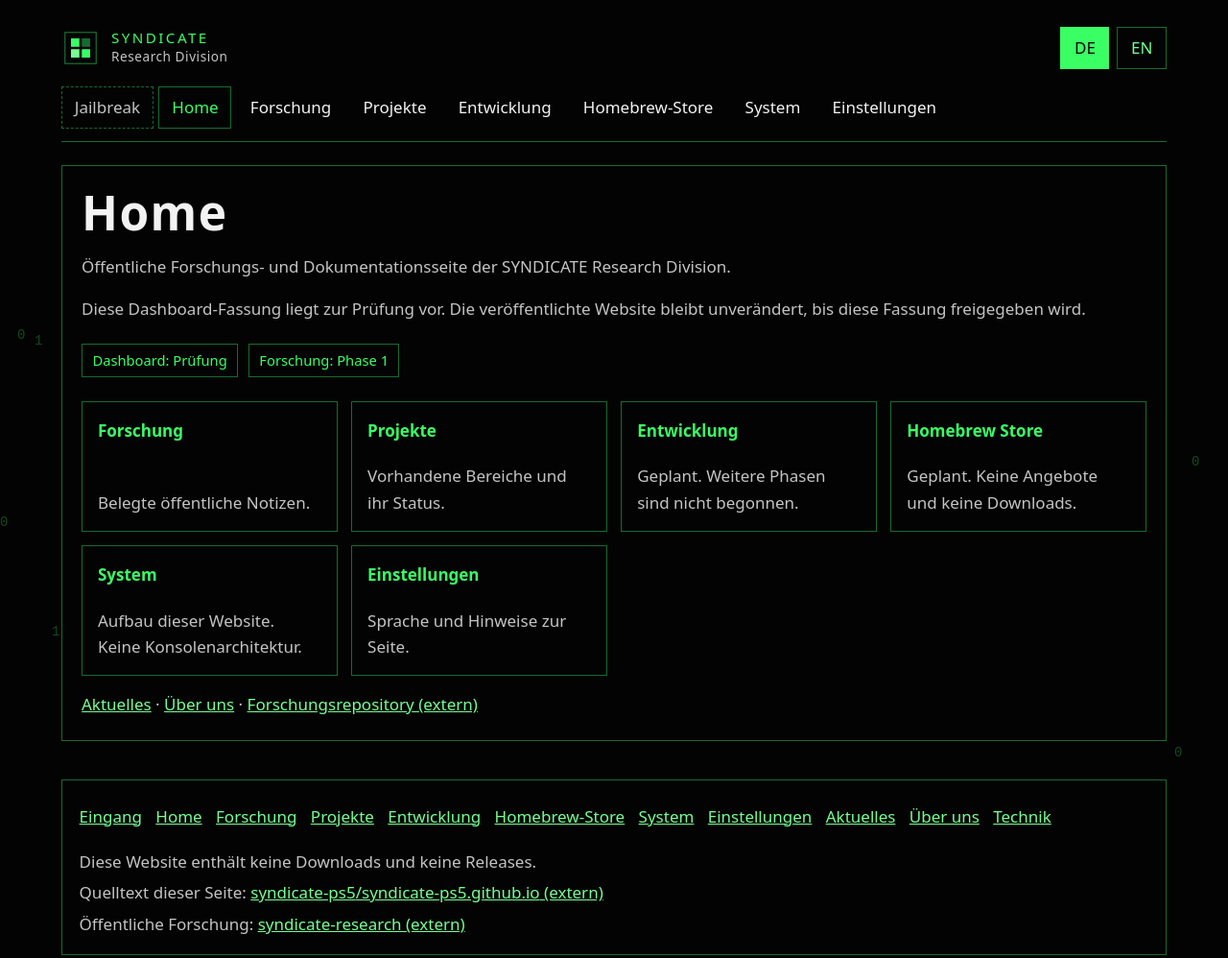
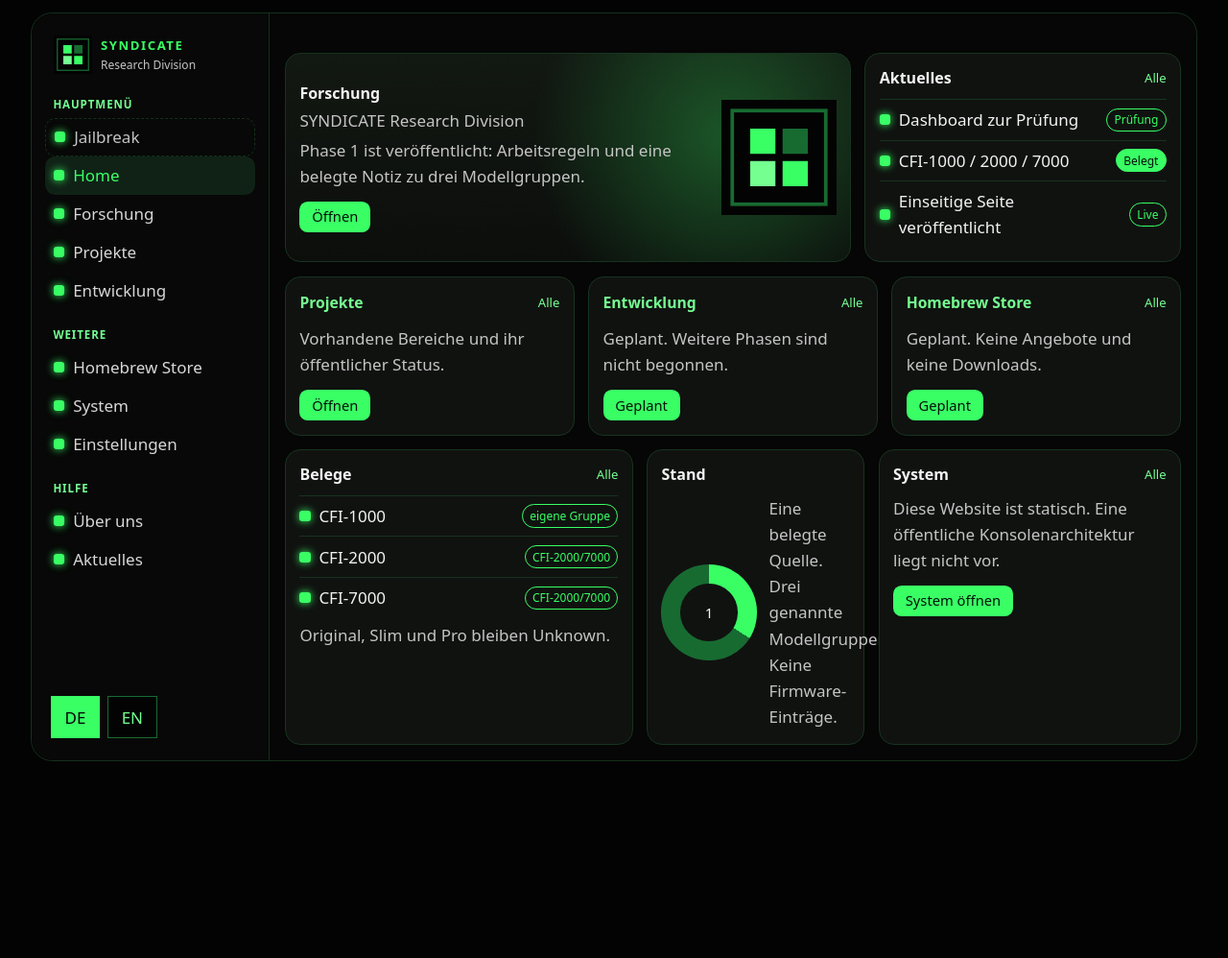
Before and after one commit to syndicate-ps5/syndicate-ps5.github.io, a plain HTML site: page dashboard.html in a window 1280 px wide. Shown: the whole page at 96% size. After the commit the page ends 813 px from the top, so only its background shows below. Drawn offline with Linux system fonts and the light colour scheme.

Commit message:
Baue das Dashboard im Raster der Vorlage.
Seitenleiste, große Karte und Felder nutzen SYNDICATE und Grün. Bestehende Seiten bleiben verlinkt.

Co-authored-by: syndicate-ps5 <syndicate-ps5@users.noreply.github.com>

```diff
--- a/assets/css/style.css
+++ b/assets/css/style.css
@@ -481,6 +481,292 @@ ul {
   }
 }
 
+body.dash .rain {
+  display: none;
+}
+
+.shell {
+  position: relative;
+  z-index: 1;
+  width: min(76rem, calc(100% - 1.25rem));
+  margin: 0.8rem auto 1.2rem;
+  min-height: calc(100vh - 2rem);
+  display: grid;
+  grid-template-columns: 15.5rem 1fr;
+  background: #050605;
+  border: 1px solid #14301c;
+  border-radius: 1.4rem;
+  overflow: hidden;
+}
+
+.side {
+  background: #070807;
+  border-right: 1px solid #14301c;
+  padding: 1.1rem 0.85rem 1rem;
+  display: flex;
+  flex-direction: column;
+  gap: 1rem;
+}
+
+.side-brand {
+  display: flex;
+  align-items: center;
+  gap: 0.65rem;
+  color: var(--text);
+  text-decoration: none;
+  min-height: 2.75rem;
+  padding: 0.2rem 0.45rem;
+}
+
+.side-brand strong {
+  display: block;
+  color: var(--accent);
+  letter-spacing: 0.12em;
+  font-size: 0.82rem;
+}
+
+.side-brand span {
+  color: var(--muted);
+  font-size: 0.75rem;
+}
+
+.side h2 {
+  margin: 0.2rem 0 0.35rem;
+  padding: 0 0.55rem;
+  color: var(--accent-soft);
+  font-size: 0.72rem;
+  letter-spacing: 0.08em;
+  text-transform: uppercase;
+}
+
+.side a,
+.side button.nav-placeholder {
+  display: flex;
+  align-items: center;
+  gap: 0.55rem;
+  width: 100%;
+  min-height: 2.5rem;
+  padding: 0.35rem 0.6rem;
+  border: 0;
+  border-radius: 0.65rem;
+  background: transparent;
+  color: #d7d7d7;
+  text-decoration: none;
+  text-align: left;
+  font: inherit;
+}
+
+.side a[aria-current="page"] {
+  color: var(--accent);
+  background: #102216;
+}
+
+.side button.nav-placeholder {
+  color: var(--muted);
+  border: 1px dashed #14301c;
+  cursor: default;
+}
+
+.mark-dot {
+  width: 0.7rem;
+  height: 0.7rem;
+  border-radius: 0.2rem;
+  background: var(--accent);
+  box-shadow: 0 0 8px #39ff65;
+  flex: 0 0 auto;
+}
+
+.side .langs {
+  margin-top: auto;
+  padding: 0.4rem;
+}
+
+.stage {
+  padding: 1rem;
+  display: flex;
+  flex-direction: column;
+  gap: 0.9rem;
+}
+
+.dash-top,
+.dash-mid,
+.dash-bot {
+  display: grid;
+  gap: 0.9rem;
+}
+
+.dash-top {
+  grid-template-columns: 1.7fr 0.95fr;
+}
+
+.dash-mid {
+  grid-template-columns: repeat(3, 1fr);
+}
+
+.dash-bot {
+  grid-template-columns: 1.15fr 0.72fr 1fr;
+}
+
+.dcard {
+  background: #101210;
+  border: 1px solid #17331f;
+  border-radius: 1rem;
+  padding: 0.9rem;
+  min-width: 0;
+}
+
+.dhead {
+  display: flex;
+  justify-content: space-between;
+  align-items: center;
+  gap: 0.6rem;
+  margin-bottom: 0.7rem;
+}
+
+.dhead h2,
+.hero h2 {
+  margin: 0;
+  color: var(--text);
+  font-size: 1rem;
+}
+
+.dhead a,
+.more {
+  color: var(--accent-soft);
+  font-size: 0.82rem;
+  text-decoration: none;
+}
+
+.hero {
+  display: grid;
+  grid-template-columns: 1fr 9rem;
+  gap: 0.8rem;
+  align-items: center;
+  min-height: 13rem;
+  background:
+    radial-gradient(circle at 78% 40%, rgba(57, 255, 101, 0.28), transparent 42%),
+    linear-gradient(180deg, #121812, #0c0e0c);
+}
+
+.hero p,
+.dcard p,
+.dcard li {
+  color: var(--muted);
+  margin: 0.25rem 0 0;
+}
+
+.hero-mark {
+  width: 7.5rem;
+  height: 7.5rem;
+  justify-self: end;
+}
+
+.pill {
+  display: inline-flex;
+  align-items: center;
+  min-height: 2rem;
+  margin-top: 0.8rem;
+  padding: 0.25rem 0.8rem;
+  border-radius: 0.55rem;
+  background: var(--accent);
+  color: #041208;
+  text-decoration: none;
+  font-size: 0.92rem;
+}
+
+.uprow,
+.srcrow {
+  display: grid;
+  grid-template-columns: auto 1fr auto;
+  gap: 0.55rem;
+  align-items: center;
+  padding: 0.45rem 0;
+  border-top: 1px solid #17331f;
+  color: var(--text);
+  text-decoration: none;
+}
+
+.badge {
+  border: 1px solid var(--accent);
+  color: var(--accent);
+  border-radius: 999px;
+  padding: 0.1rem 0.45rem;
+  font-size: 0.75rem;
+}
+
+.badge.solid {
+  background: var(--accent);
+  color: #041208;
+}
+
+.mini h3 {
+  margin: 0;
+  color: var(--accent-soft);
+  font-size: 0.98rem;
+}
+
+.ring-wrap {
+  display: grid;
+  grid-template-columns: 6.2rem minmax(0, 1fr);
+  gap: 0.8rem;
+  align-items: center;
+}
+
+.ring-wrap p {
+  margin: 0;
+  min-width: 0;
+}
+
+.ring {
+  width: 6.2rem;
+  height: 6.2rem;
+  border-radius: 50%;
+  background: conic-gradient(var(--accent) 0 34%, #176b31 34% 100%);
+  display: grid;
+  place-items: center;
+}
+
+.ring span {
+  width: 3.7rem;
+  height: 3.7rem;
+  border-radius: 50%;
+  background: #101210;
+  display: grid;
+  place-items: center;
+  color: var(--text);
+  font-size: 0.95rem;
+}
+
+.dash-menu {
+  display: none;
+}
+
+@media (max-width: 62rem) {
+  .shell {
+    grid-template-columns: 1fr;
+  }
+
+  .side {
+    display: none;
+    border-right: 0;
+    border-bottom: 1px solid #14301c;
+  }
+
+  .shell.nav-open .side {
+    display: flex;
+  }
+
+  .dash-menu {
+    display: inline-flex;
+  }
+
+  .dash-top,
+  .dash-mid,
+  .dash-bot {
+    grid-template-columns: 1fr;
+  }
+}
+
 @media (prefers-reduced-motion: reduce) {
   .rain {
     display: none;
--- a/assets/js/site.js
+++ b/assets/js/site.js
@@ -56,6 +56,8 @@
       var open = menu.getAttribute("aria-expanded") !== "true";
       menu.setAttribute("aria-expanded", open ? "true" : "false");
       nav.classList.toggle("is-open", open);
+      var shell = document.querySelector(".shell");
+      if (shell) shell.classList.toggle("nav-open", open);
       menu.setAttribute("aria-label", open ? labels[lang()].menuClose : labels[lang()].menuOpen);
     });
   }
--- a/dashboard.html
+++ b/dashboard.html
@@ -21,60 +21,103 @@
       } catch (error) {}
     </script>
   </head>
-  <body>
-    <canvas class="rain" aria-hidden="true"></canvas>
+  <body class="dash">
     <a class="skip" href="#inhalt"><span data-lang="de">Zum Inhalt</span><span data-lang="en">Skip to content</span></a>
-    <header class="top">
-      <div class="top-bar">
-        <a class="brand" href="index.html">
-          <img class="mark" src="assets/img/mark.svg" width="40" height="40" alt="">
-          <span>
-            <span class="word">SYNDICATE</span>
-            <span class="division">Research Division</span>
-          </span>
+    <div class="shell">
+      <aside class="side" id="nav">
+        <a class="side-brand" href="index.html">
+          <img class="mark" src="assets/img/mark.svg" width="36" height="36" alt="">
+          <span><strong>SYNDICATE</strong><span>Research Division</span></span>
         </a>
-        <div class="tools">
-          <button class="menu" type="button" aria-expanded="false" aria-controls="nav"><span data-lang="de">Menü</span><span data-lang="en">Menu</span></button>
+        <div>
+          <h2><span data-lang="de">Hauptmenü</span><span data-lang="en">Main menu</span></h2>
+          <button class="nav-placeholder" type="button" aria-disabled="true"><i class="mark-dot"></i><span data-lang="de">Jailbreak</span><span data-lang="en">Jailbreak</span></button>
+          <a href="dashboard.html" aria-current="page"><i class="mark-dot"></i>Home</a>
+          <a href="research.html"><i class="mark-dot"></i><span data-lang="de">Forschung</span><span data-lang="en">Research</span></a>
+          <a href="projects.html"><i class="mark-dot"></i><span data-lang="de">Projekte</span><span data-lang="en">Projects</span></a>
+          <a href="development.html"><i class="mark-dot"></i><span data-lang="de">Entwicklung</span><span data-lang="en">Development</span></a>
+        </div>
+        <div>
+          <h2><span data-lang="de">Weitere</span><span data-lang="en">Other</span></h2>
+          <a href="homebrew.html"><i class="mark-dot"></i>Homebrew Store</a>
+          <a href="system.html"><i class="mark-dot"></i>System</a>
+          <a href="settings.html"><i class="mark-dot"></i><span data-lang="de">Einstellungen</span><span data-lang="en">Settings</span></a>
+        </div>
+        <div>
+          <h2><span data-lang="de">Hilfe</span><span data-lang="en">Help</span></h2>
+          <a href="about.html"><i class="mark-dot"></i><span data-lang="de">Über uns</span><span data-lang="en">About</span></a>
+          <a href="updates.html"><i class="mark-dot"></i><span data-lang="de">Aktuelles</span><span data-lang="en">Updates</span></a>
+        </div>
         <div class="langs" role="group">
           <button class="lang" type="button" data-set-lang="de">DE</button>
           <button class="lang" type="button" data-set-lang="en">EN</button>
         </div>
+      </aside>
+      <main class="stage" id="inhalt">
+        <div class="dhead">
+          <button class="menu dash-menu" type="button" aria-expanded="false" aria-controls="nav"><span data-lang="de">Menü</span><span data-lang="en">Menu</span></button>
+          <span></span>
         </div>
+        <section class="dash-top">
+          <article class="dcard hero">
+            <div>
+              <h2><span data-lang="de">Forschung</span><span data-lang="en">Research</span></h2>
+              <p>SYNDICATE Research Division</p>
+              <p><span data-lang="de">Phase 1 ist veröffentlicht: Arbeitsregeln und eine belegte Notiz zu drei Modellgruppen.</span><span data-lang="en">Phase 1 is published: working rules and one sourced note on three model groups.</span></p>
+              <a class="pill" href="research.html"><span data-lang="de">Öffnen</span><span data-lang="en">Open</span></a>
             </div>
-      <nav id="nav" class="nav" data-current="dashboard.html"><button class="nav-placeholder" type="button" aria-disabled="true"><span data-lang="de">Jailbreak</span><span data-lang="en">Jailbreak</span></button><a href="dashboard.html" aria-current="page"><span data-lang="de">Home</span><span data-lang="en">Home</span></a><a href="research.html"><span data-lang="de">Forschung</span><span data-lang="en">Research</span></a><a href="projects.html"><span data-lang="de">Projekte</span><span data-lang="en">Projects</span></a><a href="development.html"><span data-lang="de">Entwicklung</span><span data-lang="en">Development</span></a><a href="homebrew.html"><span data-lang="de">Homebrew-Store</span><span data-lang="en">Homebrew Store</span></a><a href="system.html"><span data-lang="de">System</span><span data-lang="en">System</span></a><a href="settings.html"><span data-lang="de">Einstellungen</span><span data-lang="en">Settings</span></a></nav>
-    </header>
-    <main class="frame" id="inhalt">
-      <section class="panel">
-        <h1>Home</h1>
-        <p><span data-lang="de">Öffentliche Forschungs- und Dokumentationsseite der SYNDICATE Research Division.</span><span data-lang="en">Public research and documentation site of the SYNDICATE Research Division.</span></p>
-        <p class="note"><span data-lang="de">Diese Dashboard-Fassung liegt zur Prüfung vor. Die veröffentlichte Website bleibt unverändert, bis diese Fassung freigegeben wird.</span><span data-lang="en">This dashboard version is ready for review. The published website stays unchanged until this version is approved.</span></p>
-        <p>
-          <span class="status"><span data-lang="de">Dashboard: Prüfung</span><span data-lang="en">Dashboard: in review</span></span>
-          <span class="status"><span data-lang="de">Forschung: Phase 1</span><span data-lang="en">Research: phase 1</span></span>
-        </p>
-        <div class="tile-grid">
-          <a class="tile" href="research.html"><strong><span data-lang="de">Forschung</span><span data-lang="en">Research</span></strong><p><span data-lang="de">Belegte öffentliche Notizen.</span><span data-lang="en">Sourced public notes.</span></p></a>
-          <a class="tile" href="projects.html"><strong><span data-lang="de">Projekte</span><span data-lang="en">Projects</span></strong><p><span data-lang="de">Vorhandene Bereiche und ihr Status.</span><span data-lang="en">Existing areas and their status.</span></p></a>
-          <a class="tile" href="development.html"><strong><span data-lang="de">Entwicklung</span><span data-lang="en">Development</span></strong><p><span data-lang="de">Geplant. Weitere Phasen sind nicht begonnen.</span><span data-lang="en">Planned. Further phases have not started.</span></p></a>
-          <a class="tile" href="homebrew.html"><strong>Homebrew Store</strong><p><span data-lang="de">Geplant. Keine Angebote und keine Downloads.</span><span data-lang="en">Planned. No listings and no downloads.</span></p></a>
-          <a class="tile" href="system.html"><strong>System</strong><p><span data-lang="de">Aufbau dieser Website. Keine Konsolenarchitektur.</span><span data-lang="en">Structure of this website. No console architecture.</span></p></a>
-          <a class="tile" href="settings.html"><strong><span data-lang="de">Einstellungen</span><span data-lang="en">Settings</span></strong><p><span data-lang="de">Sprache und Hinweise zur Seite.</span><span data-lang="en">Language and notes about the site.</span></p></a>
+            <img class="hero-mark" src="assets/img/mark.svg" width="120" height="120" alt="">
+          </article>
+          <article class="dcard">
+            <div class="dhead">
+              <h2><span data-lang="de">Aktuelles</span><span data-lang="en">Updates</span></h2>
+              <a href="updates.html"><span data-lang="de">Alle</span><span data-lang="en">See all</span></a>
             </div>
-        <p class="links">
-          <a href="updates.html"><span data-lang="de">Aktuelles</span><span data-lang="en">Updates</span></a>
-          ·
-          <a href="about.html"><span data-lang="de">Über uns</span><span data-lang="en">About</span></a>
-          ·
-          <a href="https://github.com/syndicate-ps5/syndicate-research" rel="external"><span data-lang="de">Forschungsrepository (extern)</span><span data-lang="en">Research repository (external)</span></a>
-        </p>
+            <a class="uprow" href="updates.html"><i class="mark-dot"></i><span><span data-lang="de">Dashboard zur Prüfung</span><span data-lang="en">Dashboard in review</span></span><span class="badge"><span data-lang="de">Prüfung</span><span data-lang="en">Review</span></span></a>
+            <a class="uprow" href="updates.html"><i class="mark-dot"></i><span>CFI-1000 / 2000 / 7000</span><span class="badge solid"><span data-lang="de">Belegt</span><span data-lang="en">Sourced</span></span></a>
+            <a class="uprow" href="updates.html"><i class="mark-dot"></i><span><span data-lang="de">Einseitige Seite veröffentlicht</span><span data-lang="en">One-page site published</span></span><span class="badge"><span data-lang="de">Live</span><span data-lang="en">Live</span></span></a>
+          </article>
+        </section>
+        <section class="dash-mid">
+          <article class="dcard mini">
+            <div class="dhead"><h3><span data-lang="de">Projekte</span><span data-lang="en">Projects</span></h3><a href="projects.html"><span data-lang="de">Alle</span><span data-lang="en">See all</span></a></div>
+            <p><span data-lang="de">Vorhandene Bereiche und ihr öffentlicher Status.</span><span data-lang="en">Existing areas and their public status.</span></p>
+            <a class="pill" href="projects.html"><span data-lang="de">Öffnen</span><span data-lang="en">Open</span></a>
+          </article>
+          <article class="dcard mini">
+            <div class="dhead"><h3><span data-lang="de">Entwicklung</span><span data-lang="en">Development</span></h3><a href="development.html"><span data-lang="de">Alle</span><span data-lang="en">See all</span></a></div>
+            <p><span data-lang="de">Geplant. Weitere Phasen sind nicht begonnen.</span><span data-lang="en">Planned. Further phases have not started.</span></p>
+            <a class="pill" href="development.html"><span data-lang="de">Geplant</span><span data-lang="en">Planned</span></a>
+          </article>
+          <article class="dcard mini">
+            <div class="dhead"><h3>Homebrew Store</h3><a href="homebrew.html"><span data-lang="de">Alle</span><span data-lang="en">See all</span></a></div>
+            <p><span data-lang="de">Geplant. Keine Angebote und keine Downloads.</span><span data-lang="en">Planned. No listings and no downloads.</span></p>
+            <a class="pill" href="homebrew.html"><span data-lang="de">Geplant</span><span data-lang="en">Planned</span></a>
+          </article>
+        </section>
+        <section class="dash-bot">
+          <article class="dcard">
+            <div class="dhead"><h2><span data-lang="de">Belege</span><span data-lang="en">Evidence</span></h2><a href="research.html"><span data-lang="de">Alle</span><span data-lang="en">See all</span></a></div>
+            <a class="srcrow" href="research.html"><i class="mark-dot"></i><span>CFI-1000</span><span class="badge"><span data-lang="de">eigene Gruppe</span><span data-lang="en">own group</span></span></a>
+            <a class="srcrow" href="research.html"><i class="mark-dot"></i><span>CFI-2000</span><span class="badge">CFI-2000/7000</span></a>
+            <a class="srcrow" href="research.html"><i class="mark-dot"></i><span>CFI-7000</span><span class="badge">CFI-2000/7000</span></a>
+            <p><span data-lang="de">Original, Slim und Pro bleiben Unknown.</span><span data-lang="en">Original, Slim, and Pro remain Unknown.</span></p>
+          </article>
+          <article class="dcard">
+            <div class="dhead"><h2><span data-lang="de">Stand</span><span data-lang="en">Status</span></h2></div>
+            <div class="ring-wrap">
+              <div class="ring" role="img"><span>1</span></div>
+              <p><span data-lang="de">Eine belegte Quelle. Drei genannte Modellgruppen. Keine Firmware-Einträge.</span><span data-lang="en">One sourced record. Three named model groups. No firmware entries.</span></p>
+            </div>
+          </article>
+          <article class="dcard">
+            <div class="dhead"><h2>System</h2><a href="system.html"><span data-lang="de">Alle</span><span data-lang="en">See all</span></a></div>
+            <p><span data-lang="de">Diese Website ist statisch. Eine öffentliche Konsolenarchitektur liegt nicht vor.</span><span data-lang="en">This website is static. A public console architecture is not available.</span></p>
+            <a class="pill" href="system.html"><span data-lang="de">System öffnen</span><span data-lang="en">Open system</span></a>
+          </article>
         </section>
       </main>
-    <footer class="site-footer">
-      <nav id="footnav" class="foot-nav"><a href="index.html"><span data-lang="de">Eingang</span><span data-lang="en">Entry</span></a><a href="dashboard.html"><span data-lang="de">Home</span><span data-lang="en">Home</span></a><a href="research.html"><span data-lang="de">Forschung</span><span data-lang="en">Research</span></a><a href="projects.html"><span data-lang="de">Projekte</span><span data-lang="en">Projects</span></a><a href="development.html"><span data-lang="de">Entwicklung</span><span data-lang="en">Development</span></a><a href="homebrew.html"><span data-lang="de">Homebrew-Store</span><span data-lang="en">Homebrew Store</span></a><a href="system.html"><span data-lang="de">System</span><span data-lang="en">System</span></a><a href="settings.html"><span data-lang="de">Einstellungen</span><span data-lang="en">Settings</span></a><a href="updates.html"><span data-lang="de">Aktuelles</span><span data-lang="en">Updates</span></a><a href="about.html"><span data-lang="de">Über uns</span><span data-lang="en">About</span></a><a href="technology.html"><span data-lang="de">Technik</span><span data-lang="en">Technology</span></a></nav>
-      <p><span data-lang="de">Diese Website enthält keine Downloads und keine Releases.</span><span data-lang="en">This website contains no downloads and no releases.</span></p>
-      <p><span data-lang="de">Quelltext dieser Seite:</span><span data-lang="en">Source of this site:</span> <a href="https://github.com/syndicate-ps5/syndicate-ps5.github.io" rel="external"><span class="repo-part">syndicate-ps5</span>/<wbr><span class="repo-part">syndicate-ps5.github.io</span> <span data-lang="de">(extern)</span><span data-lang="en">(external)</span></a></p>
-      <p><span data-lang="de">Öffentliche Forschung:</span><span data-lang="en">Public research:</span> <a href="https://github.com/syndicate-ps5/syndicate-research" rel="external"><span data-lang="de">syndicate-research (extern)</span><span data-lang="en">syndicate-research (external)</span></a></p>
-    </footer>
+    </div>
     <script src="assets/js/site.js"></script>
   </body>
 </html>
```
Lines whose indentation alone changed are shown as unchanged.
